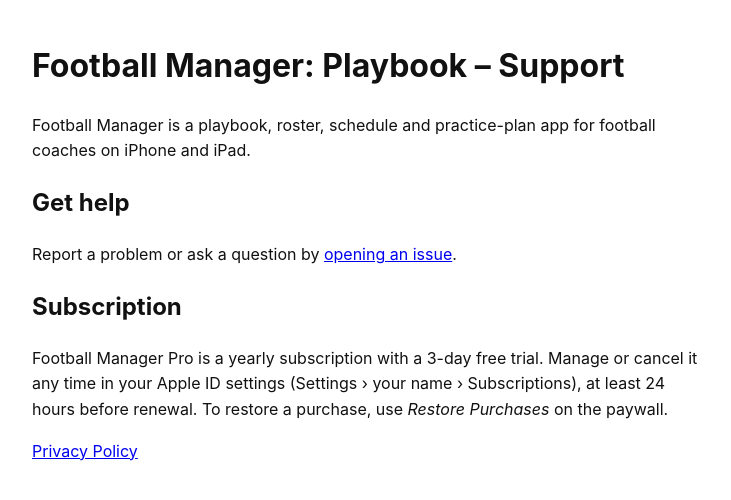
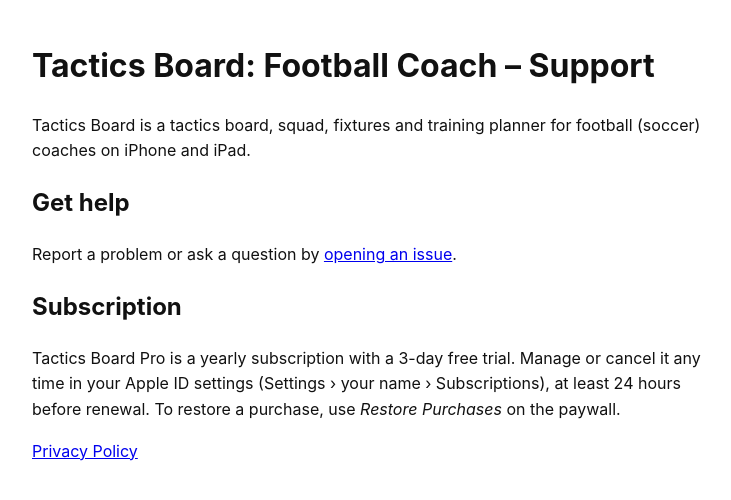
Before and after one commit to codingwithstephen/footballmanager-support, a plain HTML site: page index.html in a window 1280 px wide. Shown: the whole page, without its empty margins (268-999 px from the left). Drawn offline with Linux system fonts and the light colour scheme.

Commit message:
Rename to Tactics Board

```diff
--- a/index.html
+++ b/index.html
@@ -1,10 +1,10 @@
-<!doctype html><html lang="en"><head><meta charset="utf-8"><meta name="viewport" content="width=device-width,initial-scale=1"><title>Football Manager: Playbook – Support</title>
+<!doctype html><html lang="en"><head><meta charset="utf-8"><meta name="viewport" content="width=device-width,initial-scale=1"><title>Tactics Board: Football Coach – Support</title>
 <style>body{font-family:-apple-system,system-ui,sans-serif;max-width:680px;margin:40px auto;padding:0 20px;line-height:1.6;color:#111}</style></head><body>
-<h1>Football Manager: Playbook – Support</h1>
-<p>Football Manager is a playbook, roster, schedule and practice-plan app for football coaches on iPhone and iPad.</p>
+<h1>Tactics Board: Football Coach – Support</h1>
+<p>Tactics Board is a tactics board, squad, fixtures and training planner for football (soccer) coaches on iPhone and iPad.</p>
 <h2>Get help</h2>
 <p>Report a problem or ask a question by <a href="https://github.com/codingwithstephen/footballmanager-support/issues/new">opening an issue</a>.</p>
 <h2>Subscription</h2>
-<p>Football Manager Pro is a yearly subscription with a 3-day free trial. Manage or cancel it any time in your Apple ID settings (Settings &rsaquo; your name &rsaquo; Subscriptions), at least 24 hours before renewal. To restore a purchase, use <em>Restore Purchases</em> on the paywall.</p>
+<p>Tactics Board Pro is a yearly subscription with a 3-day free trial. Manage or cancel it any time in your Apple ID settings (Settings &rsaquo; your name &rsaquo; Subscriptions), at least 24 hours before renewal. To restore a purchase, use <em>Restore Purchases</em> on the paywall.</p>
 <p><a href="privacy.html">Privacy Policy</a></p>
 </body></html>
```
Also changed, not shown: privacy.html (+2 -2 lines).
